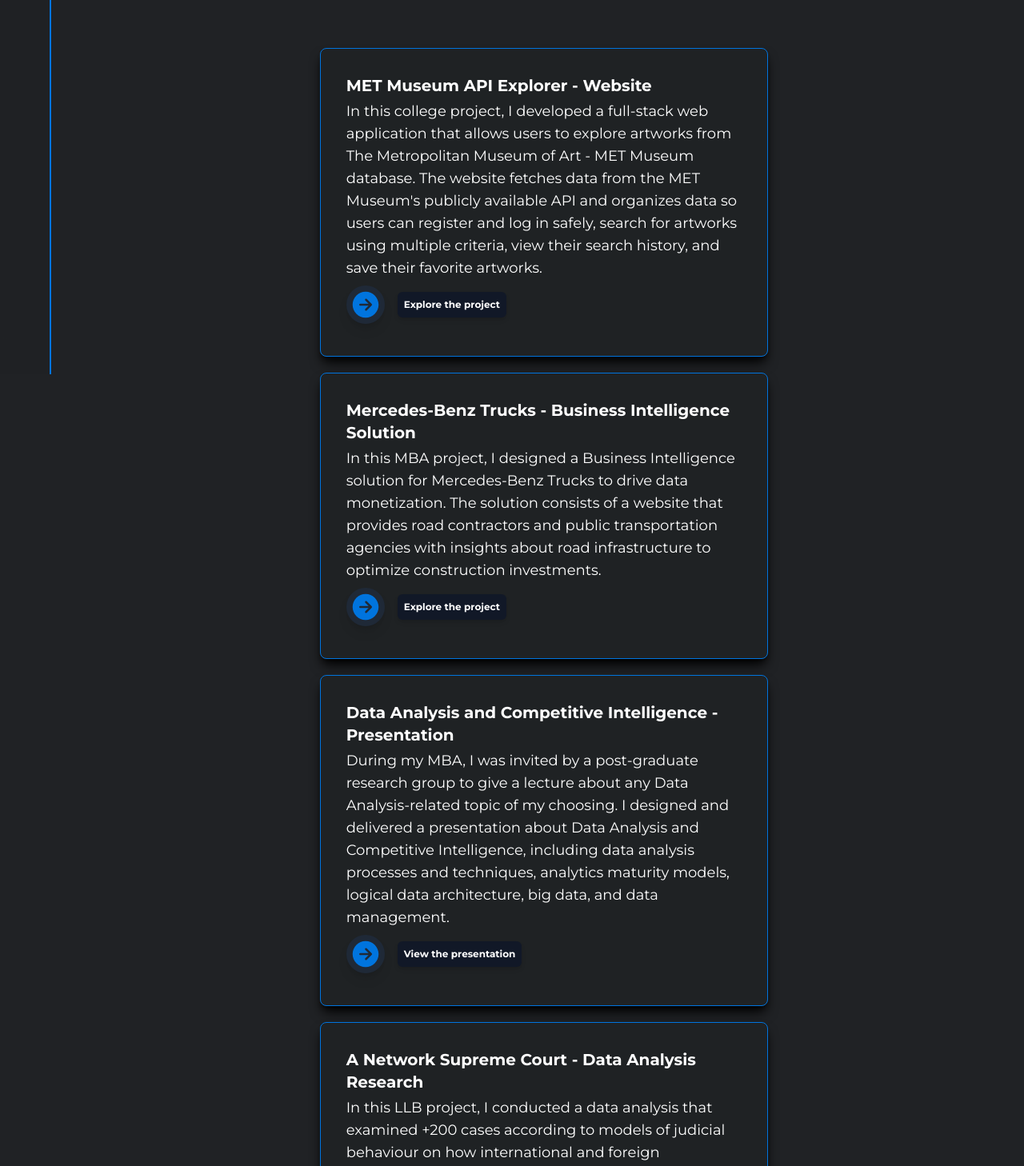
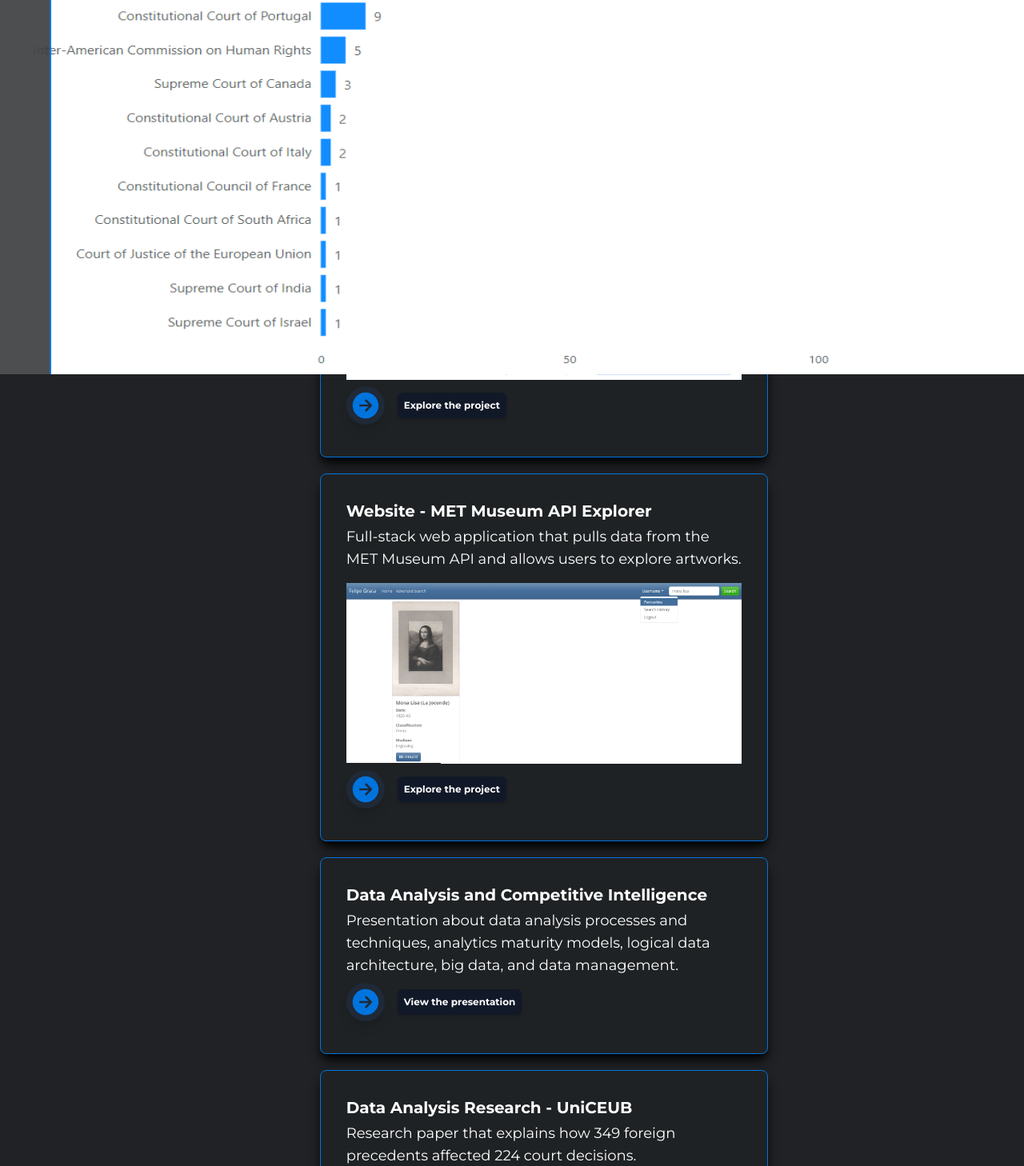
Before and after one commit to fmeneses-graca/my-website, a Next.js app: page / in a window 1280 px wide. Shown: the part 332-1790 px from the top of the page at 80% size. Built offline with nearby package versions, Linux system fonts and the light colour scheme.

Commit message:
Changeover projects

```diff
--- a/components/ProjectSection.js
+++ b/components/ProjectSection.js
@@ -1,6 +1,11 @@
 import Card from "./card"
 import Link from 'next/link'
+import Image from 'next/image'
 import { IoArrowForwardCircle } from "react-icons/io5"
+import userFavouritesPage from '../public/met/userFavouritesPage.png'
+import step2 from '../public/mercedes/step2.png'
+import presentation from '../public/presentation/presentation.png'
+import finding2 from '../public/court/finding2.png'
 
 export default function ProjectSection() {
     return (
@@ -9,10 +14,10 @@ export default function ProjectSection() {
                 <h1>Projects</h1>
 
                 <div className="flex-container">
-                    <Card style="card-size-large" title="MET Museum API Explorer - Website" text={metProjectText()} />
-                    <Card style="card-size-large" title="Mercedes-Benz Trucks - Business Intelligence Solution" text={mercedesProjectText()} />
-                    <Card style="card-size-large" title="Data Analysis and Competitive Intelligence - Presentation" text={presentationText()} />
-                    <Card style="card-size-large" title="A Network Supreme Court - Data Analysis Research" text={courtProjectText()} />
+                    <Card style="card-size-large" title="Data Analytics Project - Mercedes-Benz Trucks" text={mercedesProjectText()} />
+                    <Card style="card-size-large" title="Website - MET Museum API Explorer" text={metProjectText()} />
+                    <Card style="card-size-large" title="Data Analysis and Competitive Intelligence" text={presentationText()} />
+                    <Card style="card-size-large" title="Data Analysis Research - UniCEUB" text={courtProjectText()} />
                 </div>
 
             </div>
@@ -24,10 +29,10 @@ function metProjectText() {
     return (
         <>
             <p className="pt-1">
-                In this college project, I developed a full-stack web application that allows users to explore artworks from The Metropolitan Museum of Art - MET Museum database.
-                The website fetches data from the MET Museum&apos;s publicly available API and organizes data so users can register
-                and log in safely, search for artworks using multiple criteria, view their search history, and save their favorite artworks.
+                Full-stack web application that pulls data from the MET Museum API and allows users to explore artworks.
             </p>
+
+            <Image src={userFavouritesPage} alt="User Favourites page" className="pt-4" />
 
             <div className="flex">
                 <Link href="/met-museum-project" passHref>
@@ -47,10 +52,10 @@ function mercedesProjectText() {
     return (
         <>
             <p className="pt-1">
-                In this MBA project, I designed a Business Intelligence solution for Mercedes-Benz Trucks to drive data monetization.
-                The solution consists of a website that provides road contractors and public transportation agencies with insights about
-                road infrastructure to optimize construction investments.
+                Created a dashboard with Power BI to gain insight into how road defects impacted vehicle performance.
             </p>
+
+            <Image src={step2} alt="Excel spreadsheet" className="pt-4"/>
 
             <div className="flex">
                 <Link href="/mercedes-benz-project" passHref>
@@ -70,11 +75,10 @@ function presentationText() {
     return (
         <>
             <p className="pt-1">
-                During my MBA, I was invited by a post-graduate research group to give a lecture about any Data Analysis-related
-                topic of my choosing. I designed and delivered a presentation about Data Analysis and Competitive Intelligence,
-                including data analysis processes and techniques, analytics maturity models, logical data architecture, big data,
-                and data management.
+                Presentation about data analysis processes and techniques, analytics maturity models, logical data architecture, big data, and data management.
             </p>
+
+            <Image src={presentation} alt="Presentation" layout='fill' className="pt-4" />
 
             <div className="flex">
                 <Link href="/presentation-project" passHref>
@@ -94,9 +98,10 @@ function courtProjectText() {
     return (
         <>
             <p className="pt-1">
-                In this LLB project, I conducted a data analysis that examined +200 cases according to models of judicial behaviour
-                on how international and foreign precedents affected the Brazilian Supreme Court&apos;s rulings.
+                Research paper that explains how 349 foreign precedents affected 224 court decisions.
             </p>
+
+            <Image src={finding2} alt="Graphic" layout='fill' className="pt-4" />
 
             <div className="flex">
                 <Link href="/supreme-court-network-project" passHref>
--- a/pages/mercedes-benz-project.js
+++ b/pages/mercedes-benz-project.js
@@ -40,26 +40,23 @@ function MBAProject() {
                 </button>
 
                 <h1 className="md:w-1/2 mx-auto">
-                    Mercedes-Benz Trucks - Business Intelligence Solution
+                    Data Analytics Project - Mercedes-Benz Trucks
                 </h1>
+
+                <Image src={step2} alt="Excel spreadsheet" layout='fill' className="md:w-1/2 mx-auto my-3" />
+                <br />
 
                 <h2 className="md:w-1/2 md:mx-auto text-left pl-0">Summary:</h2>
                 <p className="md:w-1/2 md:mx-auto">
-                    This project was developed in 2020 while I was a student of the MBA in Information Technology Management at FIAP -
-                    Faculty of Informatics and Administration of Sao Paulo - in Brazil. At the end of the program, FIAP partnered with
-                    multinational companies to challenge groups of three students with real-life business problems.
-                    <br />
-                    <br />
-                    Mercedes-Benz Trucks Brazil challenged my group to develop a data monetization strategy for the data collected from their trucks and buses.
-                    We did a great job and were awarded by the CIO of the company first place in the challenge for the most innovative solution.
+                    Mercedes-Benz Trucks Brazil challenged my MBA team to develop a data monetization strategy for the data collected from their trucks and buses.
                 </p>
 
                 <h2 className="md:w-1/2 md:mx-auto text-left pl-0">Process:</h2>
 
                 <h3 className="md:w-1/2 md:mx-auto text-left pl-0">Step 1. Exploration.</h3>
                 <p className="md:w-1/2 md:mx-auto">
-                    We explored a sample of the database provided by the client, Mercedes-Benz Trucks.
-                    We found that the data contained useful information about vehicle position (date, hour, minute, longitude, latitude),
+                    I explored a sample of the database provided by the client, Mercedes-Benz Trucks and found that the data contained useful information
+                    about vehicle position (date, hour, minute, longitude, latitude),
                     vehicle performance (fuel consumption, break usage, speed, moving time, stop time), and vehicle maintenance (type of service,
                     service unit, priority) related to tours made by trucks and buses in Brazilian roads.
                 </p>
@@ -68,28 +65,23 @@ function MBAProject() {
 
                 <h3 className="md:w-1/2 md:mx-auto text-left pl-0">Step 2. Brainstorming and ideation.</h3>
                 <p className="md:w-1/2 md:mx-auto">
-                    We met online for a virtual coffee to brainstorm and decide what valuable solution we could drive based on that data.
-                    After a feel rounds of healthy discussion and lots of coffee, the team filtered many great ideas into one.
-                    We had the idea to develop a dashboard where Mercedes-Benz Trucks could provide road contractors and public transportation
+                    I proposed the idea to develop a Power BI dashboard where Mercedes-Benz Trucks could provide road contractors and public transportation
                     agencies with insights about how the road infrastructure impacts truck performance to optimize construction investments.
-                    We used Power BI to visualize the data to ensure the idea was viable.
                 </p>
-                <Image src={step2} alt="Excel spreadsheet" layout='fill' className="md:w-1/2 mx-auto my-3" />
                 <br />
 
                 <h3 className="md:w-1/2 md:mx-auto text-left pl-0">Step 3. Market research.</h3>
                 <p className="md:w-1/2 md:mx-auto">
-                    We performed thorough research about the problems of the Brazilian roads infrastructure to better understand the needs
+                    I conducted research about roads infrastructure to better understand the needs
                     and pain points that road contractors and public transportation agencies faced when making decisions about construction investments.
-                    The research was conducted using detailed reports from the main Brazilian public transportation agencies and showed that the
-                    “geometric design of roads” and the “condition of the road surface” were the major problems reported.
+                    The research showed that the “geometric design of roads” and the “condition of the road surface” were the major problems.
                 </p>
                 <Image src={step3} alt="Report" layout='fill' className="md:w-1/2 mx-auto my-3" />
                 <br />
 
                 <h3 className="md:w-1/2 md:mx-auto text-left pl-0">Step 4. Value Proposition Canvas.</h3>
                 <p className="md:w-1/2 md:mx-auto">
-                    We used the Value Proposition Canvas to determine how the Mercedes-Benz Trucks data solution could provide gain creators,
+                    I used the Value Proposition Canvas to determine how the Mercedes-Benz Trucks data solution could provide gain creators,
                     and pain relievers to road contractors and agencies considering their processes, pain points, and gain opportunities.
                 </p>
                 <Image src={step4} alt="Value Proposition Canvas" layout='fill' className="md:w-1/2 mx-auto my-3" />
@@ -97,24 +89,19 @@ function MBAProject() {
 
                 <h3 className="md:w-1/2 md:mx-auto text-left pl-0">Step 5. Business Model Canvas.</h3>
                 <p className="md:w-1/2 md:mx-auto">
-                    We provided an overview of the key aspects of the solution using the Business Model Canvas.
-                    We started by summarizing the value proposition and the customer segments, as described previously
-                    in the Value Proposition Canvas. After, we identified surrounding aspects, such as customer relationships,
-                    channels, partners, activities, resources, cost structure, and revenue streams.
+                    I provided an overview of the key aspects of the solution using the Business Model Canvas.
                 </p>
                 <Image src={step5} alt="Business Model Canvas" layout='fill' className="md:w-1/2 mx-auto my-3" />
                 <br />
 
                 <h3 className="md:w-1/2 md:mx-auto text-left pl-0">Step 6. Prototyping.</h3>
                 <p className="md:w-1/2 md:mx-auto">
-                    We developed a prototype of the website showing a feed on the first page, subscription plans on
+                    My teammates developed a prototype of the website showing a feed on the first page, subscription plans on
                     the second page, and a data analytics dashboard on the third page.
                 </p>
                 <Image src={step61} alt="Website prototype homepage" layout='fill' className="md:w-1/2 mx-auto my-3" />
                 <br />
                 <Image src={step62} alt="Website prototype subscription plans" layout='fill' className="md:w-1/2 mx-auto my-3" />
-                <br />
-                <Image src={step63} alt="Website prototype analytics dashboard" layout='fill' className="md:w-1/2 mx-auto my-3" />
                 <br />
 
                 <h3 className="md:w-1/2 md:mx-auto text-left pl-0">Step 7. Presentation.</h3>
@@ -138,7 +125,6 @@ function MBAProject() {
                         <li>Market Research</li>
                         <li>Value Proposition Canvas</li>
                         <li>Business Model Canvas</li>
-                        <li>Prototyping</li>
                         <li>Presentation</li>
                     </ul>
                 </div>
--- a/pages/met-museum-project.js
+++ b/pages/met-museum-project.js
@@ -38,7 +38,7 @@ function MBAProject() {
                 </button>
 
                 <h1 className="md:w-1/2 mx-auto">
-                    MET Museum Explorer - Website and Fetch API
+                Website - MET Museum API Explorer
                 </h1>
 
                 <h2 className="md:w-1/2 md:mx-auto text-left pl-0">Summary:</h2>
--- a/pages/presentation-project.js
+++ b/pages/presentation-project.js
@@ -28,7 +28,7 @@ function ExperienceSection() {
             </button>
 
             <div className="flex-col mx-auto">
-                <h1>Data Analysis and Competitive Intelligence - Presentation</h1>
+                <h1>Presentation - Data Analysis and Competitive Intelligence</h1>
                 <iframe className="w-auto md:w-2/3 mx-auto" src="https://docs.google.com/presentation/d/e/2PACX-1vS-2Onk-uFOjgPkRq_jbDqzidgAKaZucHxVBAvm_6g6xsrN-0ApSscfWGQzVeAtY_MBna4TP8LbOHyH/embed?start=true&loop=true&delayms=10000" frameborder="0" width="960" height="569" allowfullscreen="true" mozallowfullscreen="true" webkitallowfullscreen="true"></iframe>
                 <br />
             </div>
--- a/pages/supreme-court-network-project.js
+++ b/pages/supreme-court-network-project.js
@@ -34,22 +34,22 @@ function LLBProject() {
                 </button>
 
                 <h1 className="md:w-1/2 mx-auto">
-                    A Network Supreme Court - Data Analysis Research
+                Data Analysis Research - UniCEUB
                 </h1>
 
                 <h2 className="md:w-1/2 md:mx-auto text-left pl-0">Summary:</h2>
                 <p className="md:w-1/2 md:mx-auto">
-                    This project was developed in 2019, my final year of law school at UniCEUB (Brazil),
+                    {/* This project was developed in 2019, my final year of law school at UniCEUB (Brazil),
                     while I was a member of the research group “Constitutional Courts and Democracy.”
-                    The group specialized in employing empirical research methodologies to explain the decision process of Constitutional Courts.
+                    The group specialized in employing empirical research methodologies to explain the decision process of Constitutional Courts. */}
                     <br />
                     <br />
-                    For this project, I partnered with a professor to define a quantitative analysis methodology, collect and analyze data,
+                    In this project, I partnered with a professor to define a quantitative analysis methodology, collect and analyze data,
                     and communicate the final results of the empirical study section of the article “A network Supreme Court?
                     How, when, and with which level of argumentative engagement does the Brazilian Supreme Court deal with foreign precedents?”
                 </p>
 
-                <h2 className="md:w-1/2 md:mx-auto text-left pl-0">Article Abstract:</h2>
+                {/* <h2 className="md:w-1/2 md:mx-auto text-left pl-0">Article Abstract:</h2>
                 <p className="md:w-1/2 md:mx-auto">
                     The article aims to examine how the Brazilian Supreme Court (“Brazilian Court” or “the Court”) deals with the permeability
                     between domestic Constitutional Law, Comparative Constitutional Law and International human rights Law. It seeks to assess
@@ -58,7 +58,7 @@ function LLBProject() {
                     behaviour related to the operation with foreign precedents and, based on such models, develops an empirical study that analyzes:
                     (i) if the Brazilian Court uses foreign precedents in its decision-making process; (ii) which are the main foreign or international
                     courts whose precedents are referenced by the Court; (iii) how deep is the Court&apos;s reasoning based on these precedents.
-                </p>
+                </p> */}
 
                 <h2 className="md:w-1/2 md:mx-auto text-left pl-0">Process:</h2>
 
```
Also changed, not shown: public/court/finding2.png, public/presentation/presentation.png (added).
